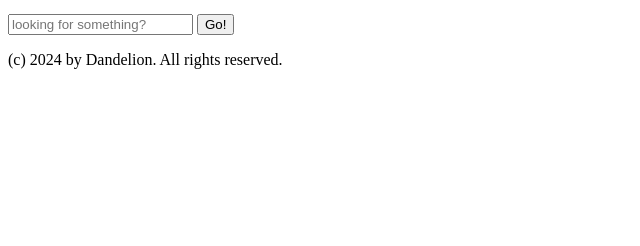
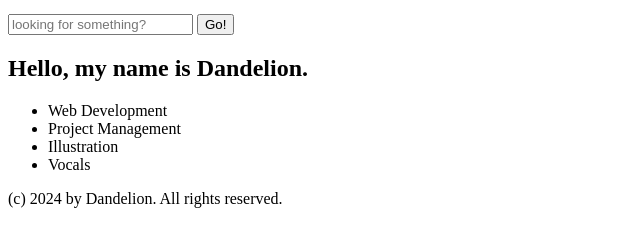
Before and after one commit to DandelionDays/dandelion-portfolio, a plain HTML site: page index.html in a window 1280 px wide. Shown: the part 154-400 px from the top of the page, without its empty margins (0-640 px from the left). Drawn offline with Linux system fonts and the light colour scheme.

Commit message:
building out homepage content in html

```diff
--- a/index.html
+++ b/index.html
@@ -9,7 +9,7 @@
 		<meta name="author" content="Dandelion (@5gooses on X)"/>
 		<meta name="description" content="Welcome to Dandelion's portfolio! This site documents my project management, web development, and creative activities relating to content creators and fanworks."/>
 			<!-- should contain keywords relating to the content of my page, try:
-			"Welcome to the professional portfolio of reelance project manager, web developer, creative director, and illustrator Dandelion. Specialising in VTuber, streamer/content creator, and fandom projects."
+			"Welcome to the professional portfolio of reelance project manager, web developer, creative Director, and illustrator Dandelion. Specialising in VTuber, streamer/content creator, and fandom projects."
 			-->
 		<link rel="stylesheet" href="styles/styles.css">
 		<!--fonts-->
@@ -28,13 +28,19 @@
 				</ul>
 				<form>
 					<input type="search" name="q" placeholder="looking for something?" />
-						<!--note- I don't understand what the name attribute is doing in this element-->
+						<!--note- I don't understand what the name attribute is doing in this element, look up-->
 					<input type="submit" value="Go!" />
 				</form>
 			</nav>
 		</header>
 		<main>
-
+			<h2>Hello, my name is Dandelion.</h2>
+			<ul>
+				<li>Web Development</li>
+				<li>Project Management</li>
+				<li>Illustration</li>
+				<li>Vocals</li>
+      </ul>
 		</main>
 		<footer>
 			<p>(c) 2024 by Dandelion. All rights reserved.</p>
```
